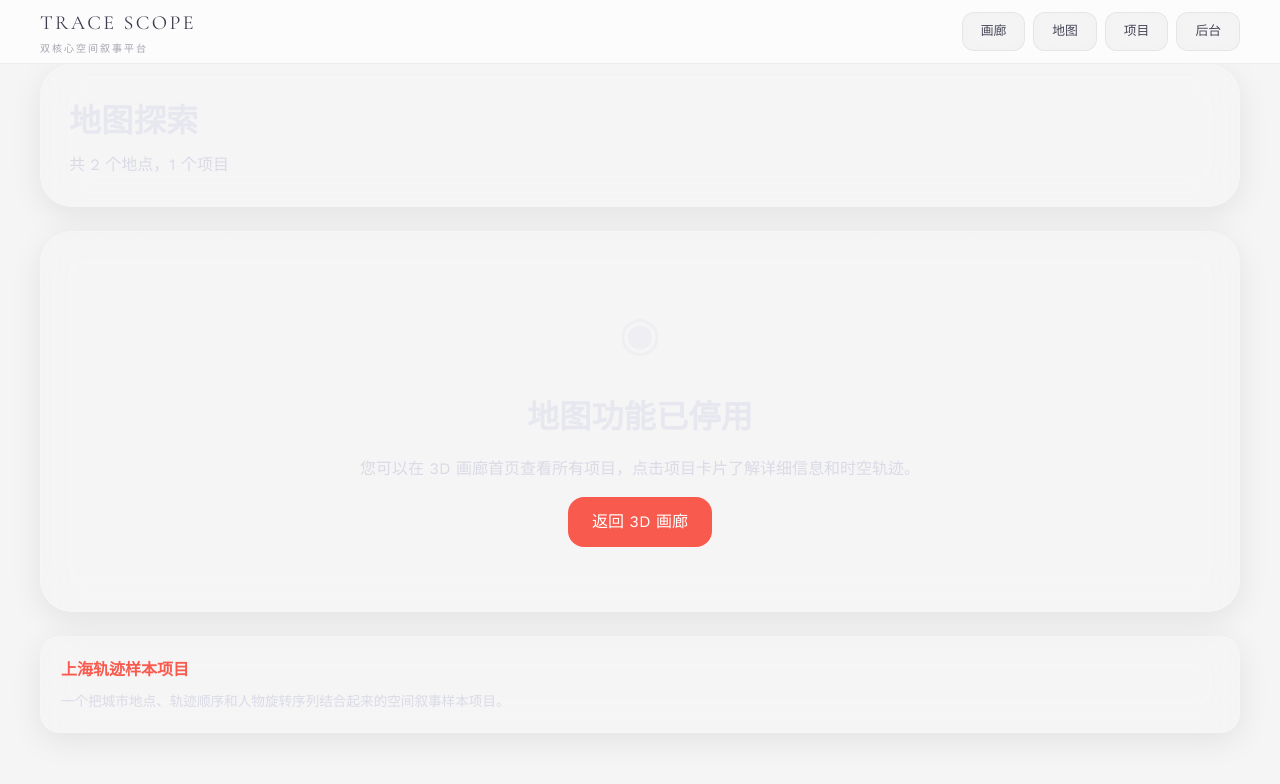
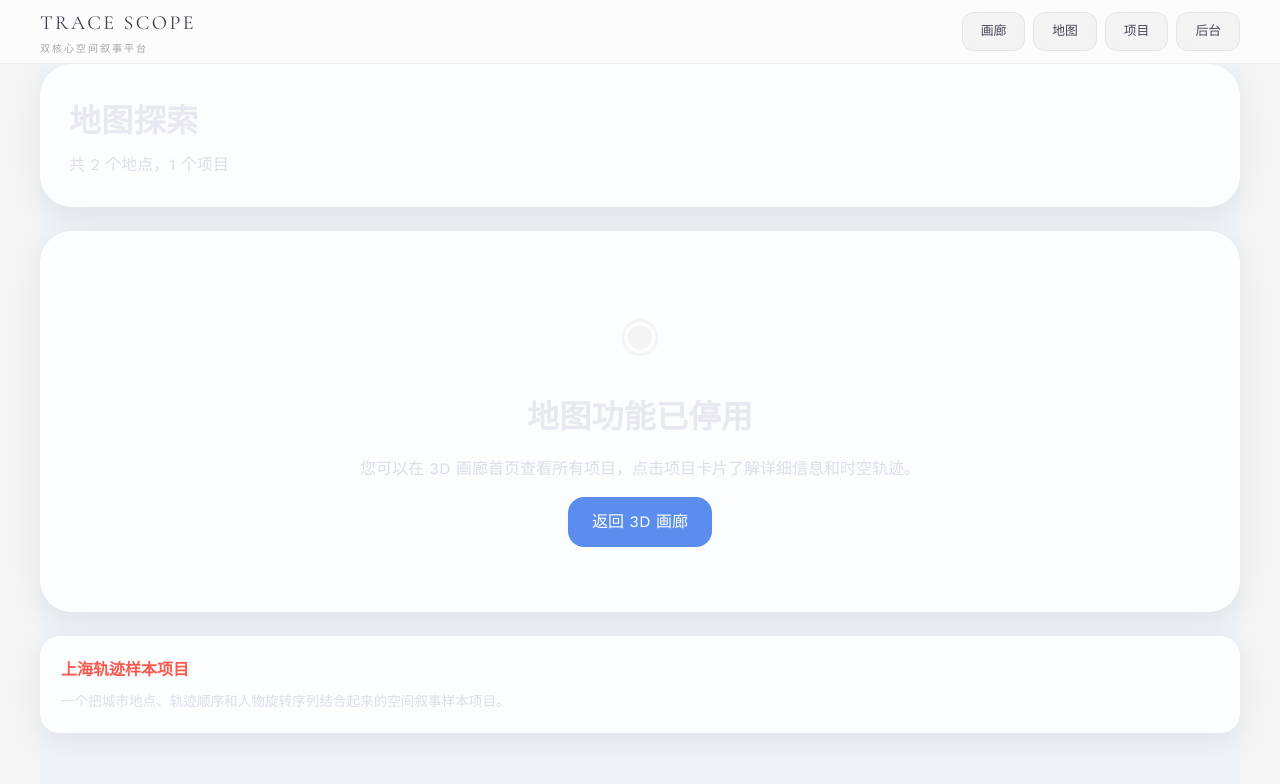
Before and after one commit to JJ704sd/cc-vibe-coding1.0, a React (Vite) app in the folder VS vibe coding files/trace-scope-platform/apps/web/: page /map in a window 1280 px wide. Shown: the top 784 px of the page. Built offline with nearby package versions, Linux system fonts and the light colour scheme; a web font is replaced by a local one.

Commit message:
feat: update MapPage with glassmorphism overlay panels

```diff
--- a/VS vibe coding files/trace-scope-platform/apps/web/src/app/routes/public/map/MapPage.tsx
+++ b/VS vibe coding files/trace-scope-platform/apps/web/src/app/routes/public/map/MapPage.tsx
@@ -2,20 +2,40 @@ import { Link } from 'react-router-dom';
 import { usePublicData } from '@/services/storage/usePublicData';
 
 export function MapPage() {
+  const h = new Date().getHours() + new Date().getMinutes() / 60;
+  const nightMode = h < 5.5 || h > 18.5;
   const reader = usePublicData();
   const locations = reader.getPublishedLocations();
   const projects = reader.getPublishedProjects();
 
   return (
-    <div className="page-shell" style={{ display: 'grid', gap: '24px', paddingBottom: '64px' }}>
-      <div className="glass animate-in" style={{ padding: '28px' }}>
+    <div className="page-shell" style={{
+      display: 'grid',
+      gap: '24px',
+      paddingBottom: '64px',
+      backgroundColor: nightMode ? '#0f1629' : '#f0f4f8',
+      transition: 'background 2s ease',
+      fontFamily: "'Work Sans', sans-serif",
+    }}>
+      <div className="glass animate-in" style={{
+        padding: '28px',
+        backdropFilter: 'blur(20px)',
+        backgroundColor: nightMode ? 'rgba(255,255,255,0.05)' : 'rgba(255,255,255,0.8)',
+        transition: 'all 0.25s ease',
+      }}>
         <h1 className="section-title">地图探索</h1>
         <p className="muted mt-2">
           共 {locations.length} 个地点，{projects.length} 个项目
         </p>
       </div>
 
-      <div className="glass" style={{ padding: '64px', textAlign: 'center' }}>
+      <div className="glass" style={{
+        padding: '64px',
+        textAlign: 'center',
+        backdropFilter: 'blur(20px)',
+        backgroundColor: nightMode ? 'rgba(255,255,255,0.05)' : 'rgba(255,255,255,0.8)',
+        transition: 'all 0.25s ease',
+      }}>
         <div className="empty-state-icon" style={{ fontSize: '3rem', marginBottom: '16px' }}>◉</div>
         <h2 className="section-title">地图功能已停用</h2>
         <p className="muted mt-4">您可以在 3D 画廊首页查看所有项目，点击项目卡片了解详细信息和时空轨迹。</p>
@@ -24,6 +44,9 @@ export function MapPage() {
           padding: '12px 24px',
           textDecoration: 'none',
           borderRadius: '16px',
+          backgroundColor: nightMode ? '#7BA7FF' : '#5B8DEE',
+          color: '#fff',
+          transition: 'all 0.25s ease',
         }}>
           返回 3D 画廊
         </Link>
@@ -35,7 +58,9 @@ export function MapPage() {
             padding: '20px',
             textDecoration: 'none',
             borderRadius: '20px',
-            transition: 'transform 0.2s ease',
+            transition: 'transform 0.2s ease, all 0.25s ease',
+            backdropFilter: 'blur(20px)',
+            backgroundColor: nightMode ? 'rgba(255,255,255,0.05)' : 'rgba(255,255,255,0.8)',
           }}>
             <h3 style={{ color: 'var(--text)', margin: '0 0 8px 0', fontSize: '1rem' }}>{project.title}</h3>
             <p className="muted" style={{ margin: 0, fontSize: '0.85rem' }}>{project.summary || '暂无描述'}</p>
```
